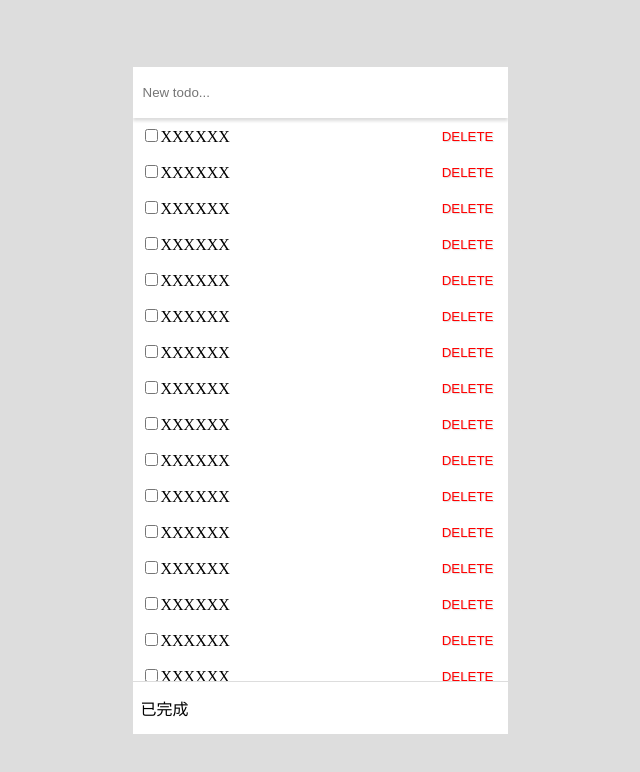
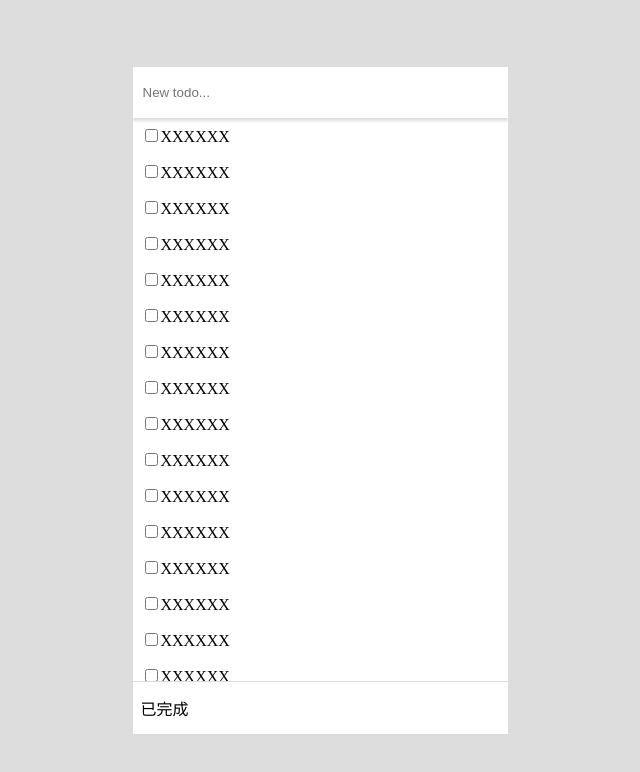
Before and after one commit to WuYunYung/react-todo, a React (Create React App) app: page / in a window 1280 px wide. Shown: the top 772 px of the page, without its empty margins (320-960 px from the left). Built offline with nearby package versions, Linux system fonts and the light colour scheme.

Commit message:
feat: 完成list 即 item 改造

```diff
--- a/src/Item/index.css
+++ b/src/Item/index.css
@@ -1,11 +1,6 @@
-.item{
-  padding: 8px;
-  display: flex;
-  align-items: center;
-}
-
 .item label{
   flex-grow: 1;
+  user-select: none;
 }
 
 .item button{
--- a/src/Item/index.jsx
+++ b/src/Item/index.jsx
@@ -1,16 +1,54 @@
 import React, { Component } from 'react'
-import './index.css'
+import styled from 'styled-components'
+
+const Item = styled.li`
+  padding: 8px;
+  display: flex;
+  align-items: center;
+  user-select: none;
+  &:hover{
+    background:#ddd2;
+  }
+`
+const Label = styled.label`
+  flex-grow: 1;
+`;
+
+const TextBtn = styled.button`
+  border: none;
+  background: #0000;
+  color:#f00;
+  text-shadow: 1px 1px 1px #ddd;
+  cursor: pointer;
+`
 
 export default class index extends Component {
+
+  state = {
+    show: false
+  }
+
+  handleMouse = (flag) => {
+    return () => {
+      this.setState({
+        show: flag
+      })
+    }
+  }
+
   render() {
+    const { show } = this.state
     return (
-      <li className="item">
-        <label>
+      <Item
+        onMouseEnter={this.handleMouse(true)}
+        onMouseLeave={this.handleMouse(false)}
+      >
+        <Label>
           <input type="checkbox" />
           <span>XXXXXX</span>
-        </label>
-        <button>DELETE</button>
-      </li>
+        </Label>
+        {show ? <TextBtn>DELETE</TextBtn> : '' }
+      </Item>
     )
   }
 }
--- a/src/List/index.css
+++ /dev/null
@@ -1,6 +0,0 @@
-.list{
-  width: 100%;
-  padding: 0;
-  list-style: none;
-  margin: 0;
-}
--- a/src/List/index.jsx
+++ b/src/List/index.jsx
@@ -1,11 +1,18 @@
 import React, { Component } from 'react'
+import styled from 'styled-components'
 import Item from '../Item'
-import './index.css'
+
+const StyleList = styled.ul`
+  width: 100%;
+  padding: 0;
+  list-style: none;
+  margin: 0;
+`
 
 export default class List extends Component {
   render() {
     return (
-      <ul className="list">
+      <StyleList>
         <Item />
         <Item />
         <Item />
@@ -27,7 +34,7 @@ export default class List extends Component {
         <Item />
         <Item />
         <Item />
-      </ul>
+      </StyleList>
     )
   }
 }
```
